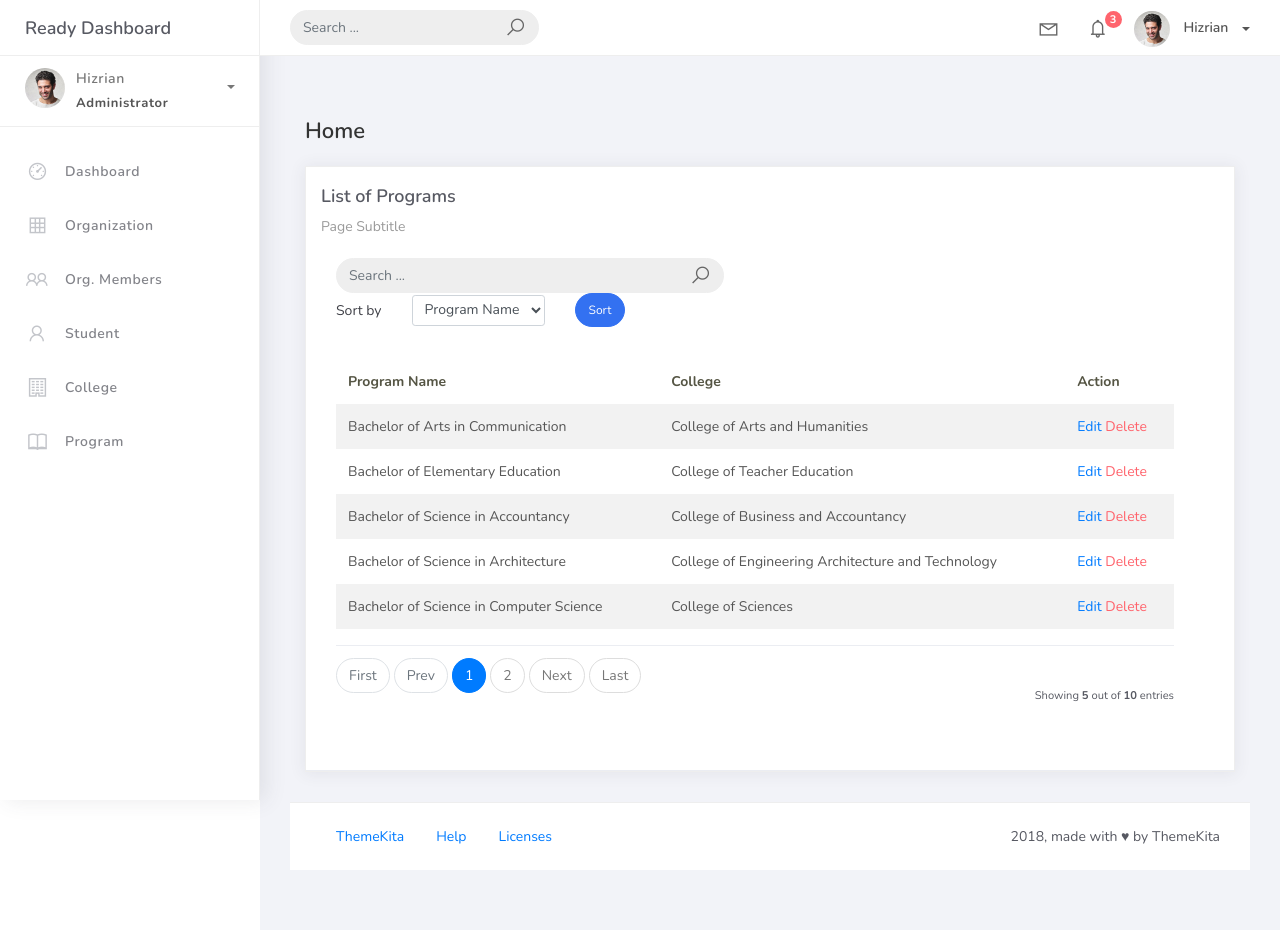
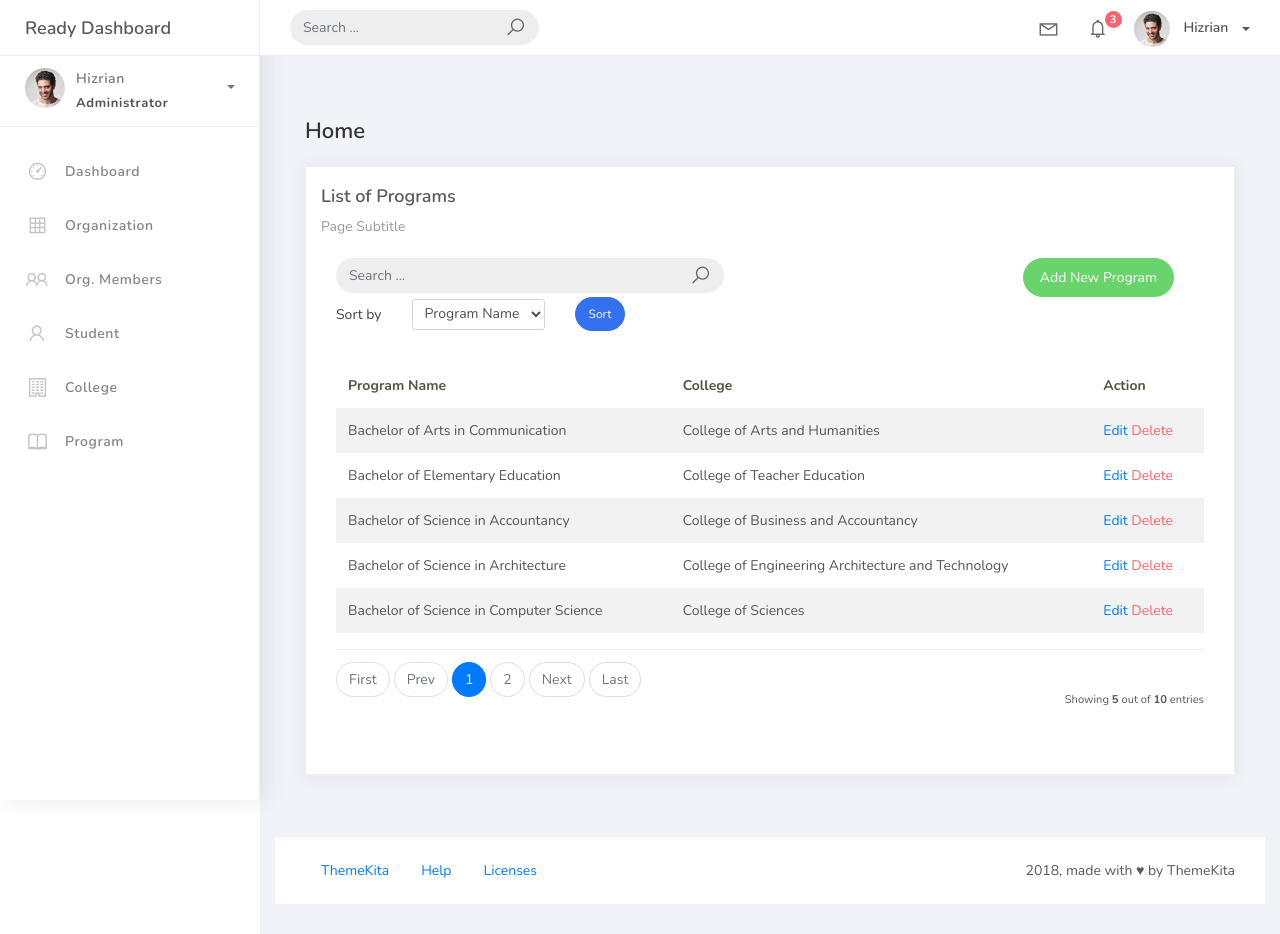
Before and after one commit to Althea09-gif/PSUSphere, a Django app: page /program_list in a window 1280 px wide. Run offline with Django 5.2, Linux system fonts and the light colour scheme; data comes from the database, SQL or seed files in the repository; both versions use the stored data as it was after the commit; some libraries are stand-ins or nearby versions.

Commit message:
Fix add and submit button

```diff
--- a/projectsite/studentorg/views.py
+++ b/projectsite/studentorg/views.py
@@ -193,6 +193,7 @@ class CollegeUpdateView(UpdateView):
    model = College
    form_class = CollegeForm
    template_name = 'college_form.html'
+   success_url = reverse_lazy('college-list')
 
 
 class CollegeDeleteView(DeleteView):
--- a/projectsite/templates/program_list.html
+++ b/projectsite/templates/program_list.html
@@ -22,6 +22,12 @@
 				</div>
 				</form>
 			  </div>
+			  <div class="col-md-6">
+                  <div class="pull-right">
+                    <a href="{% url 'program-add' %}" class="btn btn-success btn-rounded">Add New Program</a>
+                  </div>
+                </div>
+              </div>
 			<div class="col-md-12">
 				<form method="get" class="row g-2 align-items-center">
 					<div class="col-auto">
```
Also changed, not shown: projectsite/db.sqlite3.
